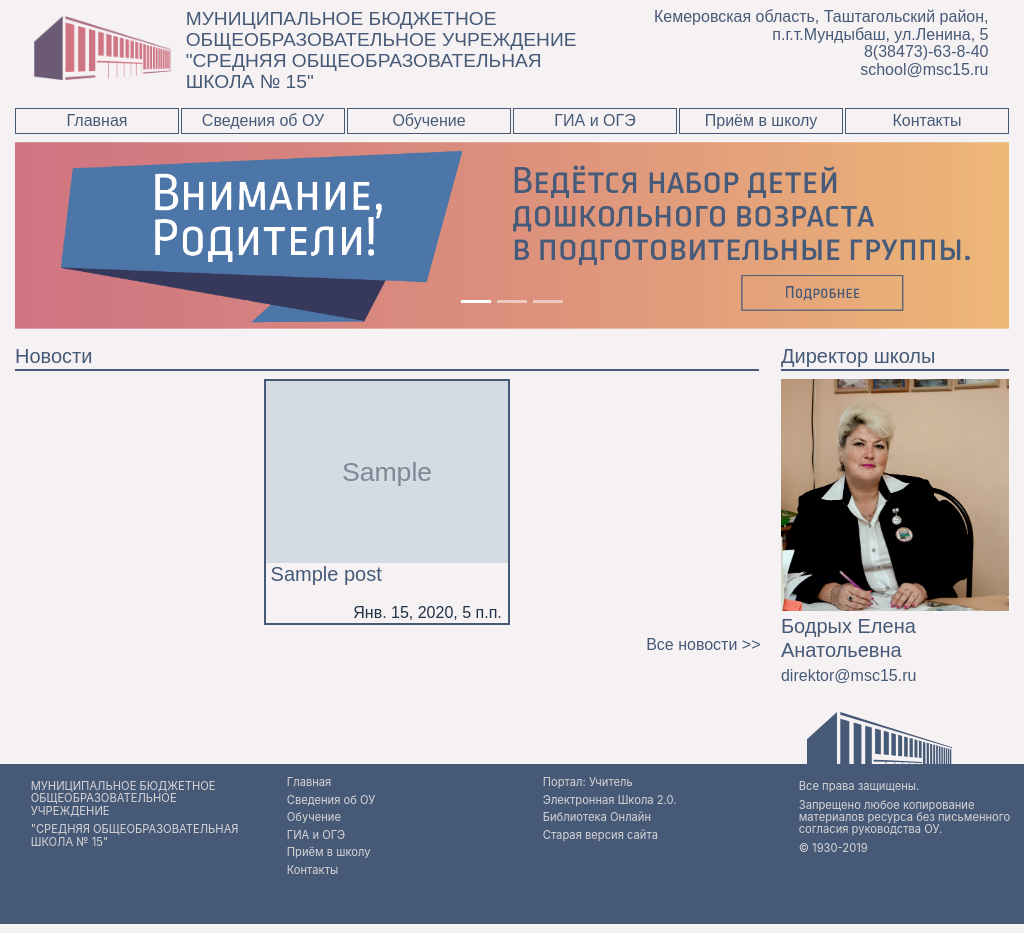
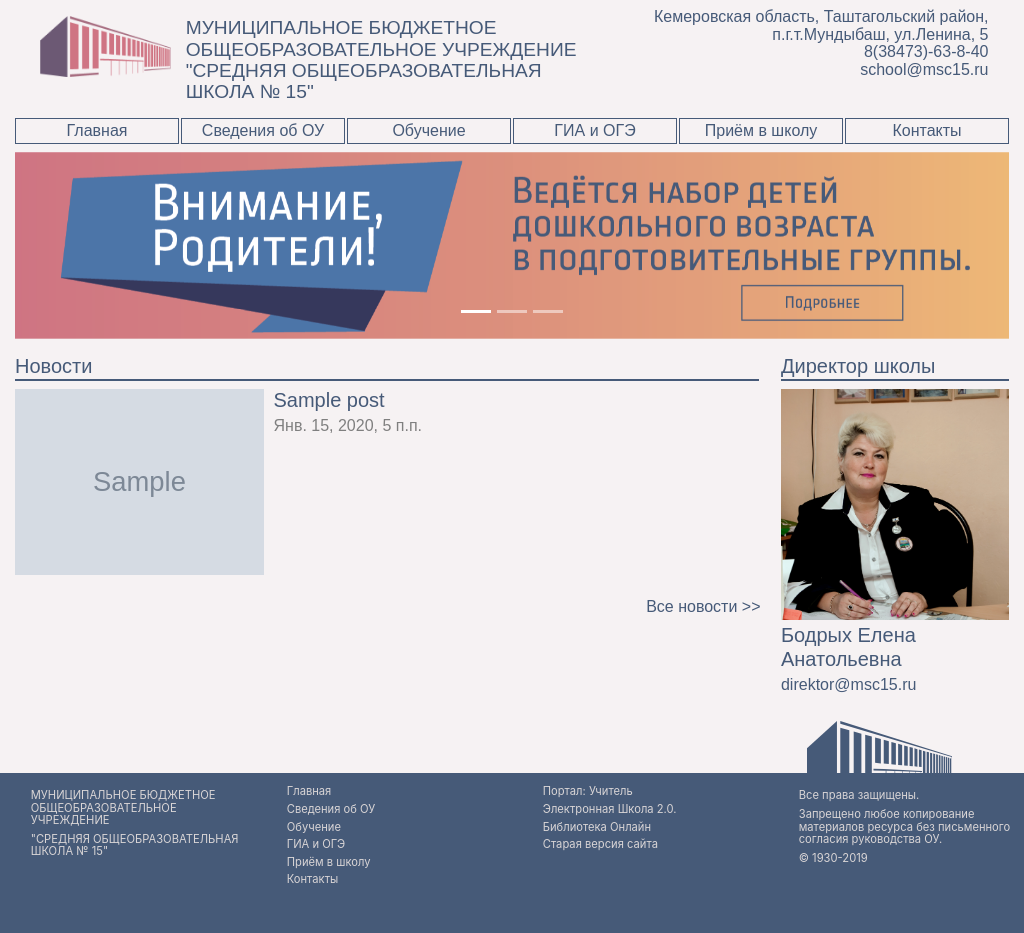
Before and after one commit to deniska69/msc15, a Django app: page / in a window 1024 px wide. Run offline with Django 3.2, Linux system fonts and the light colour scheme; tables that the repository leaves empty hold one stand-in row (values such as "Sample post"); grey boxes marked "Sample" are stand-in pictures; some libraries are stand-ins or nearby versions; some web fonts are replaced.

Commit message:
correction of the latest block and all news

```diff
--- a/News/views.py
+++ b/News/views.py
@@ -14,4 +14,4 @@ from django.views.generic.list import ListView
 class NewsAll(ListView):
     context_object_name = 'news_all'
     template_name = 'News/news.html'
-    queryset = Post.objects.all()[0:10]
+    queryset = Post.objects.all().order_by('-date_cr')[0:10]
--- a/static/css/base.css
+++ b/static/css/base.css
@@ -7,14 +7,14 @@
     .img_head {
     float: right;
     margin-top: 2vh;
-    height: 8vh;
+    height: 6vw;
   }
   .text_head_l {
       font-family: 'Ropa Sans Pro', Arial;
       line-height: 1.1;
       color: #465A78;
-      margin-top: 1vh;
       font-size: 1.2rem;
+      margin-top: 1.7vw;
   }
   .text_head_r {
       font-family: 'Ropa Sans Pro', Arial;
@@ -102,6 +102,14 @@
   .ftr_p {
     margin-bottom: 0.4rem;
   }
+  .post_block_link {
+    cursor: pointer;
+    padding: 0;
+    margin: 0 0 20px 0;
+  }
+  .post_block_link:hover {
+    box-shadow: 0 14px 28px rgba(0,0,0,0.25), 0 10px 10px rgba(0,0,0,0.22);
+  }
 }
 
 @media (min-width: 1200px) {}
--- a/templates/base.html
+++ b/templates/base.html
@@ -71,7 +71,7 @@
         <div class="col ftr-col ftr_text">
           <p class="ftr_p">МУНИЦИПАЛЬНОЕ БЮДЖЕТНОЕ<br>
           ОБЩЕОБРАЗОВАТЕЛЬНОЕ УЧРЕЖДЕНИЕ</p>
-          <p class="ftr_p">"СРЕДНЯЯ ОБЩЕОБРАЗОВАТЕЛЬНАЯ ШКОЛА № 15"</p>
+          <p class="ftr_p">"СРЕДНЯЯ ОБЩЕОБРАЗОВАТЕЛЬНАЯ <br>ШКОЛА № 15"</p>
         </div>
         <div class="col ftr-col">
           <ul class="list-unstyled">
--- a/templates/index.html
+++ b/templates/index.html
@@ -33,28 +33,29 @@
     <div class="col-lg-9">
       <text class="text_t">Новости</text>
       <hr class="news_hr" style="margin-right: 2px;">
+
+      {% for post in post_last %}
       <div class="container-fluid" style="padding: 0;">
-        <div class="row justify-content-center no-gutters">
-          {% for post in post_last %}
-            <div class="col-lg-4">
-              <div class="news_last">
+        <div class="row no-gutters post_block_link" onclick="location.href='ЛИНК';">
+          <div class="col-lg-4" style="padding: 0;">
             {% if post.img_preview %}
             <img src="{{ MEDIA_URL }}{{ post.img_preview.url }}" class="img_news">
             {% else %}
             <img src="{% static "images/index/news_preview.jpg" %}" class="img_news">
             {% endif %}
-                <div class="col" style="padding: 0 0.5vw 0 0.5vw;">
-                  <text class="text_t" style="">{{ post.title }}</text><br>
           </div>
-                <text class="text_d">{{ post.date_cr }}</text>
+          <div class="col-lg-7" style="padding-left: 10px;">
+            <text class="text_t">{{ post.title }}</text><br>
+            <text class="text_b" style="color: #7f7f7f;">{{ post.date_cr }}</text>
+          </div>
         </div>
       </div>
       {% endfor %}
-        </div>
+
       <div class="row justify-content-end" style="margin-right: 0; margin-top: 1vh;">
         <a href="/news" class='text_b'>Все новости >></a>
       </div>
-      </div>
+
     </div>
 
     <!-- Директор -->
```
Also changed, not shown: templates/News/news.html (+9 -3 lines). Lines whose indentation alone changed are shown as unchanged.
